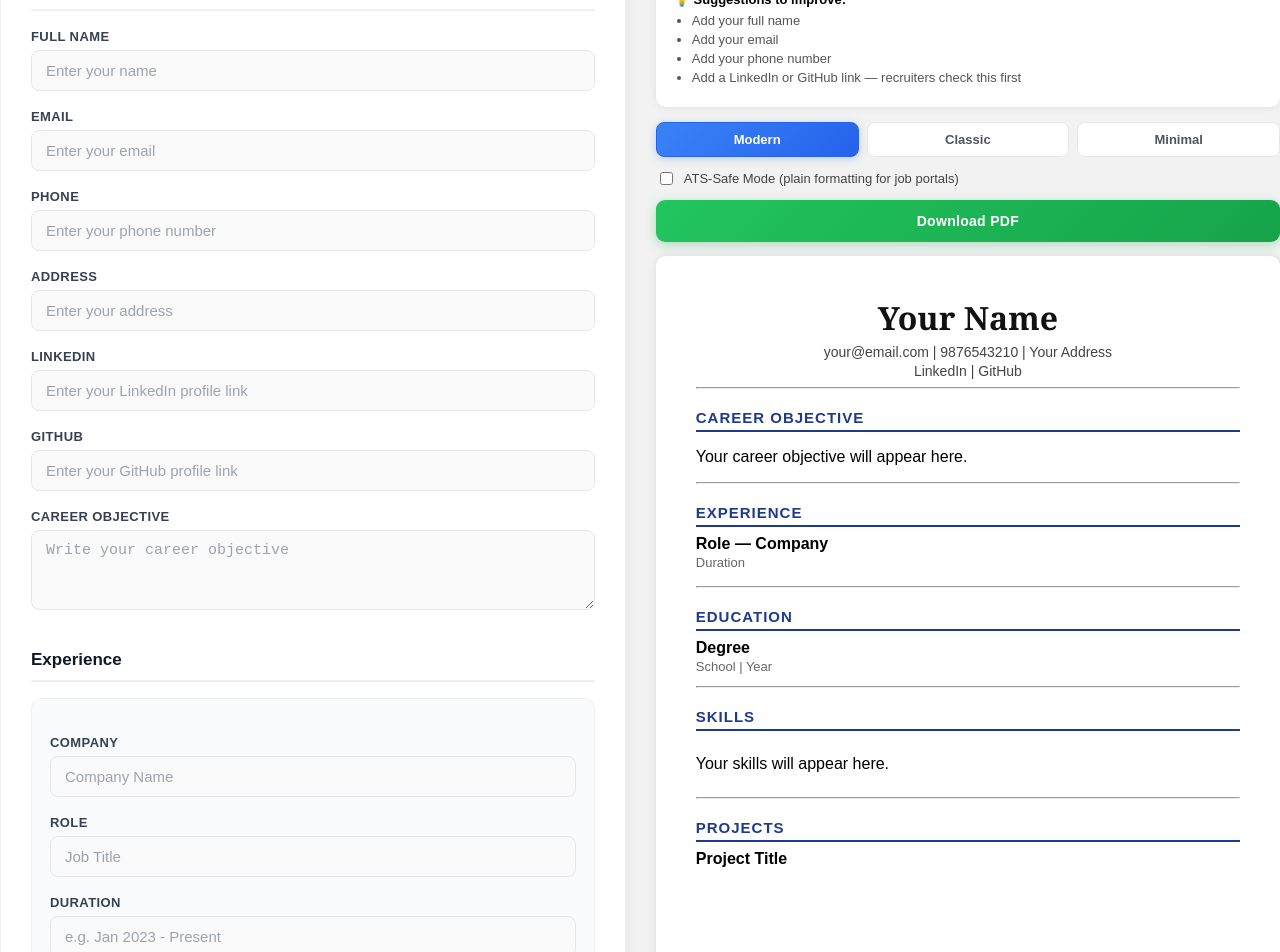
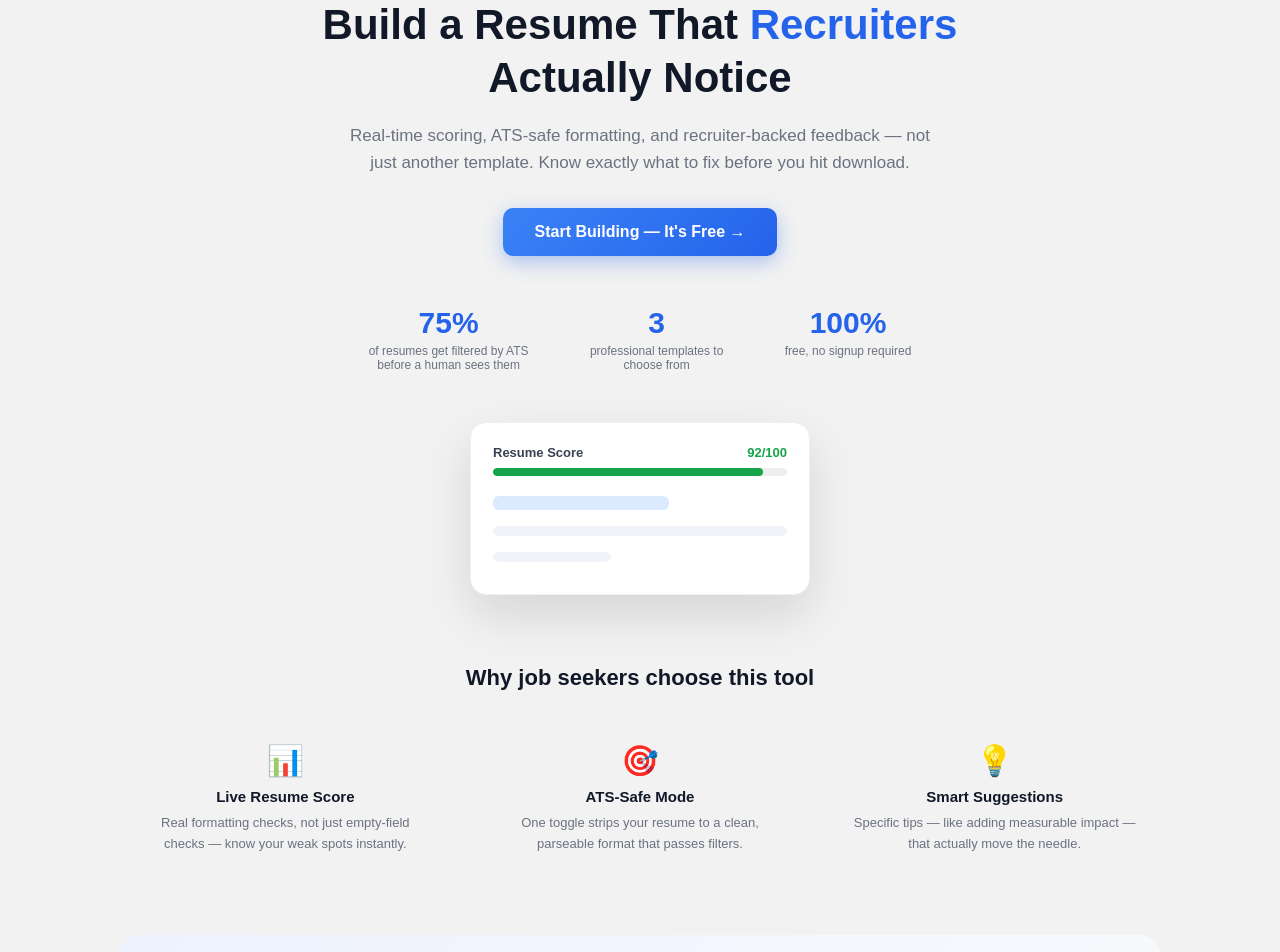
Before and after one commit to MohdIrfan1006/Resume-builder, a React (Vite) app: page / in a window 1280 px wide. Shown: the part 180-1132 px from the top of the page. Built offline with nearby package versions, Linux system fonts and the light colour scheme.

Commit message:
Add LandingPage component and update Navbar for new navigation structure; change initial view to landing

```diff
--- a/src/App.css
+++ b/src/App.css
@@ -1126,3 +1126,258 @@ body {
     gap: 16px;
   }
 }
+/* ===== LANDING PAGE ===== */
+.landing-page {
+  max-width: 1100px;
+  margin: 0 auto;
+  padding: 70px 30px 40px;
+}
+
+.landing-hero {
+  text-align: center;
+  margin-bottom: 40px;
+}
+
+.landing-badge {
+  display: inline-block;
+  background: #eef2ff;
+  color: #4338ca;
+  font-size: 13px;
+  font-weight: 700;
+  padding: 6px 16px;
+  border-radius: 20px;
+  margin-bottom: 20px;
+}
+
+.landing-hero h1 {
+  font-size: 42px;
+  font-weight: 800;
+  color: #111827;
+  line-height: 1.25;
+  margin: 0 0 18px 0;
+  max-width: 780px;
+  margin-left: auto;
+  margin-right: auto;
+}
+
+.landing-highlight {
+  color: #2563eb;
+}
+
+.landing-subtitle {
+  font-size: 17px;
+  color: #6b7280;
+  max-width: 600px;
+  margin: 0 auto 32px auto;
+  line-height: 1.6;
+}
+
+.landing-cta-group {
+  margin-bottom: 50px;
+}
+
+.landing-cta-primary {
+  padding: 15px 32px;
+  background: linear-gradient(135deg, #3b82f6, #2563eb);
+  color: white;
+  border: none;
+  border-radius: 10px;
+  font-size: 16px;
+  font-weight: 700;
+  cursor: pointer;
+  box-shadow: 0 6px 20px rgba(37, 99, 235, 0.35);
+  transition: all 0.2s ease;
+}
+
+.landing-cta-primary:hover {
+  transform: translateY(-2px);
+  box-shadow: 0 8px 26px rgba(37, 99, 235, 0.45);
+}
+
+.landing-stats {
+  display: flex;
+  justify-content: center;
+  gap: 48px;
+  flex-wrap: wrap;
+}
+
+.landing-stat {
+  display: flex;
+  flex-direction: column;
+  align-items: center;
+  max-width: 160px;
+}
+
+.landing-stat-number {
+  font-size: 30px;
+  font-weight: 800;
+  color: #2563eb;
+}
+
+.landing-stat-label {
+  font-size: 12px;
+  color: #6b7280;
+  text-align: center;
+  margin-top: 4px;
+}
+
+/* Mockup preview card */
+.landing-preview-mockup {
+  display: flex;
+  justify-content: center;
+  margin: 50px 0 70px;
+}
+
+.mockup-card {
+  width: 340px;
+  background: white;
+  border-radius: 16px;
+  padding: 22px;
+  box-shadow: 0 20px 50px rgba(0, 0, 0, 0.12);
+  border: 1px solid #f0f0f0;
+}
+
+.mockup-score {
+  display: flex;
+  justify-content: space-between;
+  font-size: 13px;
+  font-weight: 700;
+  color: #374151;
+  margin-bottom: 8px;
+}
+
+.mockup-score-value {
+  color: #16a34a;
+}
+
+.mockup-bar {
+  height: 8px;
+  background: #eee;
+  border-radius: 8px;
+  overflow: hidden;
+  margin-bottom: 20px;
+}
+
+.mockup-bar-fill {
+  height: 100%;
+  width: 92%;
+  background: #16a34a;
+  border-radius: 8px;
+}
+
+.mockup-line {
+  height: 10px;
+  background: #f1f5f9;
+  border-radius: 6px;
+  margin-bottom: 10px;
+}
+
+.mockup-line-title {
+  width: 60%;
+  height: 14px;
+  background: #dbeafe;
+}
+
+.mockup-line.short {
+  width: 40%;
+}
+
+/* Features row */
+.landing-features {
+  margin-bottom: 60px;
+}
+
+.landing-features h2 {
+  text-align: center;
+  font-size: 22px;
+  font-weight: 700;
+  color: #111827;
+  margin-bottom: 32px;
+}
+
+.landing-feature-row {
+  display: grid;
+  grid-template-columns: repeat(3, 1fr);
+  gap: 24px;
+}
+
+.landing-feature {
+  text-align: center;
+  padding: 20px;
+}
+
+.landing-feature-icon {
+  font-size: 30px;
+  margin-bottom: 10px;
+}
+
+.landing-feature h3 {
+  font-size: 15px;
+  font-weight: 700;
+  color: #111827;
+  margin: 0 0 8px 0;
+}
+
+.landing-feature p {
+  font-size: 13px;
+  color: #6b7280;
+  line-height: 1.6;
+  margin: 0;
+}
+
+/* Bottom CTA */
+.landing-bottom-cta {
+  text-align: center;
+  padding: 40px 20px;
+  background: linear-gradient(135deg, #eef2ff, #f8fafc);
+  border-radius: 20px;
+}
+
+.landing-bottom-cta h2 {
+  font-size: 22px;
+  font-weight: 700;
+  color: #111827;
+  margin-bottom: 20px;
+}
+
+/* Dark mode */
+.app.dark .landing-hero h1,
+.app.dark .landing-features h2,
+.app.dark .landing-bottom-cta h2,
+.app.dark .landing-feature h3 {
+  color: white;
+}
+
+.app.dark .landing-subtitle,
+.app.dark .landing-feature p,
+.app.dark .landing-stat-label {
+  color: #9ca3af;
+}
+
+.app.dark .mockup-card {
+  background: #1e1e1e;
+  border-color: #333;
+}
+
+.app.dark .mockup-line {
+  background: #2a2a2a;
+}
+
+.app.dark .landing-bottom-cta {
+  background: linear-gradient(135deg, #1a1a2e, #16162a);
+}
+
+@media (max-width: 900px) {
+  .landing-hero h1 {
+    font-size: 28px;
+  }
+  .landing-feature-row {
+    grid-template-columns: 1fr;
+  }
+  .landing-stats {
+    gap: 28px;
+  }
+  .mockup-card {
+    width: 90%;
+  }
+}
--- a/src/App.jsx
+++ b/src/App.jsx
@@ -3,6 +3,7 @@ import { useReactToPrint } from "react-to-print";
 import Navbar from "./Navbar";
 import "./App.css";
 import AboutPage from "./AboutPage";
+import LandingPage from "./LandingPage";
 
 function App() {
   // Basic Info
@@ -20,7 +21,7 @@ function App() {
   const [darkMode, setDarkMode] = useState(false);
   const [savedResumes, setSavedResumes] = useState([]);
   const [currentResumeName, setCurrentResumeName] = useState("Untitled Resume");
-  const [currentView, setCurrentView] = useState("home");
+  const [currentView, setCurrentView] = useState("landing");
 
   // Dynamic Sections
   const [experience, setExperience] = useState([
@@ -465,6 +466,11 @@ function App() {
         onNavigate={setCurrentView}
       />
 
+      {currentView === "landing" ? (
+        <LandingPage onStartBuilding={() => setCurrentView("builder")} />
+      ) : currentView === "about" ? (
+        <AboutPage onGetStarted={() => setCurrentView("builder")} />
+      ) : (
         <div className="resume-container">
           {/* LEFT SIDE - FORM */}
           <div className="form-section">
@@ -617,7 +623,9 @@ function App() {
                   type="text"
                   placeholder="e.g. 2021 - 2025"
                   value={edu.year}
-                onChange={(e) => updateEducation(index, "year", e.target.value)}
+                  onChange={(e) =>
+                    updateEducation(index, "year", e.target.value)
+                  }
                 />
 
                 {education.length > 1 && (
@@ -661,7 +669,9 @@ function App() {
                   type="text"
                   placeholder="Project Name"
                   value={proj.title}
-                onChange={(e) => updateProject(index, "title", e.target.value)}
+                  onChange={(e) =>
+                    updateProject(index, "title", e.target.value)
+                  }
                 />
 
                 <label>Description</label>
@@ -836,6 +846,7 @@ function App() {
             </div>
           </div>
         </div>
+      )}
     </div>
   );
 }
--- /dev/null
+++ b/src/LandingPage.jsx
@@ -0,0 +1,96 @@
+function LandingPage({ onStartBuilding }) {
+  return (
+    <div className="landing-page">
+      <div className="landing-hero">
+        <span className="landing-badge">✨ Built to get you shortlisted</span>
+        <h1>
+          Build a Resume That{" "}
+          <span className="landing-highlight">Recruiters</span> Actually Notice
+        </h1>
+        <p className="landing-subtitle">
+          Real-time scoring, ATS-safe formatting, and recruiter-backed feedback
+          — not just another template. Know exactly what to fix before you hit
+          download.
+        </p>
+        <div className="landing-cta-group">
+          <button className="landing-cta-primary" onClick={onStartBuilding}>
+            Start Building — It's Free →
+          </button>
+        </div>
+
+        <div className="landing-stats">
+          <div className="landing-stat">
+            <span className="landing-stat-number">75%</span>
+            <span className="landing-stat-label">
+              of resumes get filtered by ATS before a human sees them
+            </span>
+          </div>
+          <div className="landing-stat">
+            <span className="landing-stat-number">3</span>
+            <span className="landing-stat-label">
+              professional templates to choose from
+            </span>
+          </div>
+          <div className="landing-stat">
+            <span className="landing-stat-number">100%</span>
+            <span className="landing-stat-label">free, no signup required</span>
+          </div>
+        </div>
+      </div>
+
+      <div className="landing-preview-mockup">
+        <div className="mockup-card">
+          <div className="mockup-score">
+            <span>Resume Score</span>
+            <span className="mockup-score-value">92/100</span>
+          </div>
+          <div className="mockup-bar">
+            <div className="mockup-bar-fill"></div>
+          </div>
+          <p className="mockup-line mockup-line-title"></p>
+          <p className="mockup-line"></p>
+          <p className="mockup-line short"></p>
+        </div>
+      </div>
+
+      <div className="landing-features">
+        <h2>Why job seekers choose this tool</h2>
+        <div className="landing-feature-row">
+          <div className="landing-feature">
+            <div className="landing-feature-icon">📊</div>
+            <h3>Live Resume Score</h3>
+            <p>
+              Real formatting checks, not just empty-field checks — know your
+              weak spots instantly.
+            </p>
+          </div>
+          <div className="landing-feature">
+            <div className="landing-feature-icon">🎯</div>
+            <h3>ATS-Safe Mode</h3>
+            <p>
+              One toggle strips your resume to a clean, parseable format that
+              passes filters.
+            </p>
+          </div>
+          <div className="landing-feature">
+            <div className="landing-feature-icon">💡</div>
+            <h3>Smart Suggestions</h3>
+            <p>
+              Specific tips — like adding measurable impact — that actually move
+              the needle.
+            </p>
+          </div>
+        </div>
+      </div>
+
+      <div className="landing-bottom-cta">
+        <h2>Ready to build your shortlist-worthy resume?</h2>
+        <button className="landing-cta-primary" onClick={onStartBuilding}>
+          Start Building — It's Free →
+        </button>
+      </div>
+    </div>
+  );
+}
+
+export default LandingPage;
--- a/src/Navbar.jsx
+++ b/src/Navbar.jsx
@@ -20,10 +20,16 @@ function Navbar({
         <span className="navbar-logo">🧾 Resume Builder</span>
         <div className="navbar-links">
           <span
-            className={`navbar-link ${currentView === "home" ? "navbar-link-active" : ""}`}
-            onClick={() => onNavigate("home")}
+            className={`navbar-link ${currentView === "landing" ? "navbar-link-active" : ""}`}
+            onClick={() => onNavigate("landing")}
           >
             Home
+          </span>
+          <span
+            className={`navbar-link ${currentView === "builder" ? "navbar-link-active" : ""}`}
+            onClick={() => onNavigate("builder")}
+          >
+            Builder
           </span>
           <span
             className={`navbar-link ${currentView === "about" ? "navbar-link-active" : ""}`}
```
Lines whose indentation alone changed are shown as unchanged.
